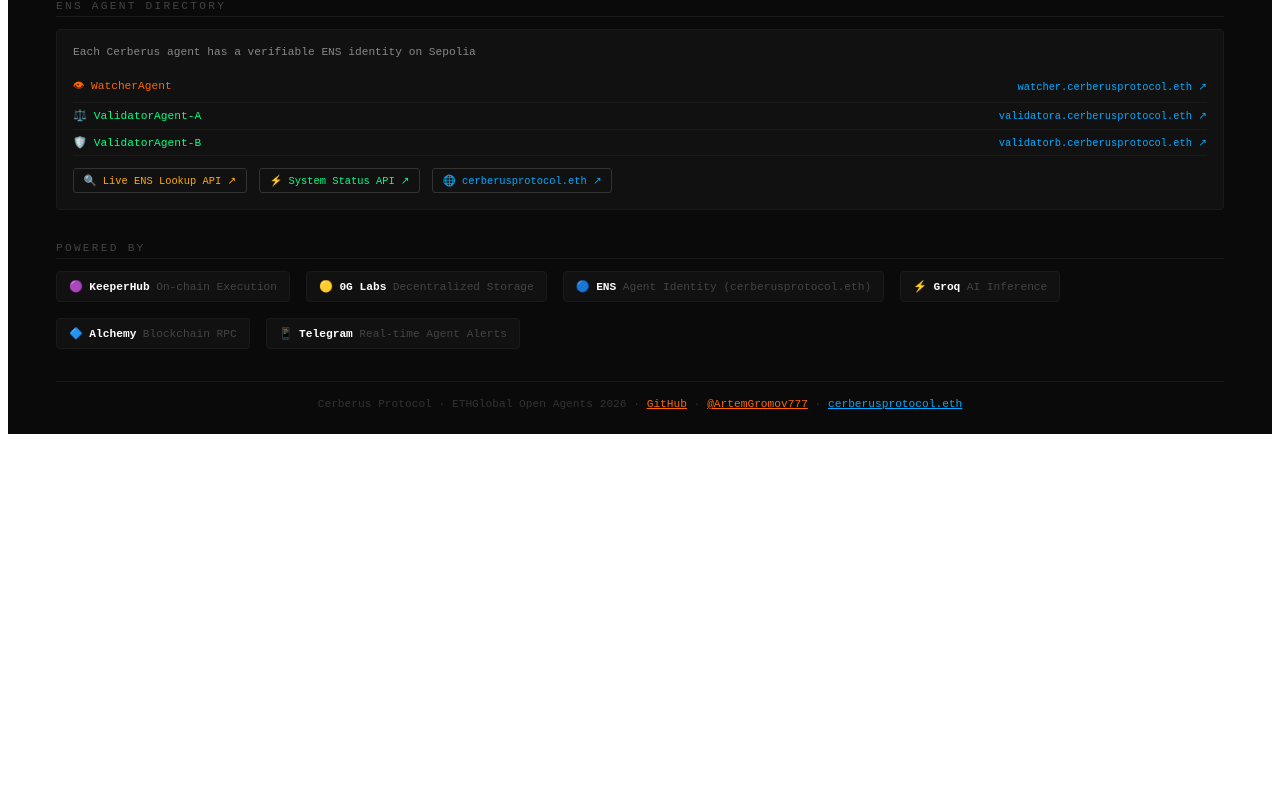
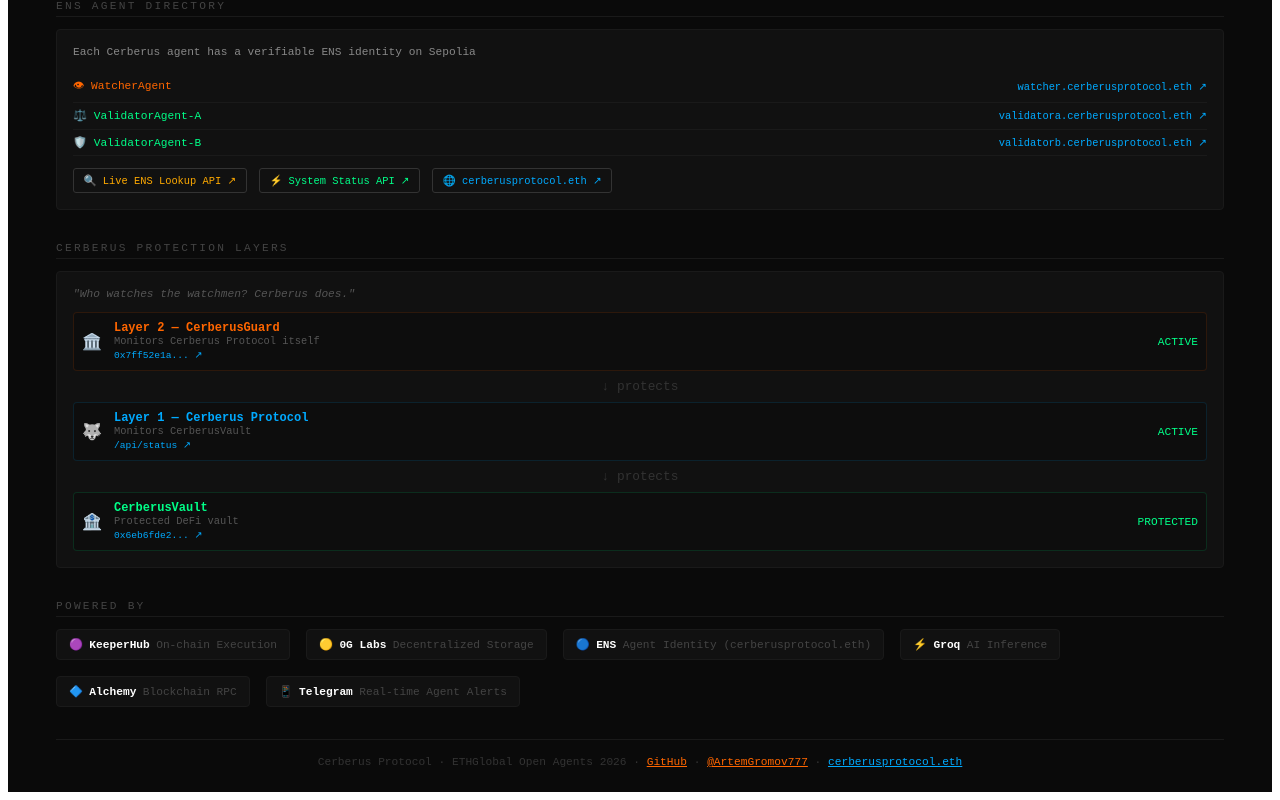
Before and after one commit to Artem1981777/cerberus-protocol, a React (Vite) app: page / in a window 1280 px wide. Shown: the part 1380-2180 px from the top of the page. Before the commit the page ends 1822 px from the top, so only its background shows below. Built offline with nearby package versions, Linux system fonts and the light colour scheme.

Commit message:
feat: protection layers UI — CerberusGuard → Cerberus → CerberusVault

```diff
--- a/src/App.tsx
+++ b/src/App.tsx
@@ -473,6 +473,56 @@
         </div>
       </div>
 
+      {/* Protection Layers */}
+      <div style={s.section}>
+        <div style={s.label}>CERBERUS PROTECTION LAYERS</div>
+        <div style={{background:'#111', border:'1px solid #1a1a1a', borderRadius:'4px', padding:'1rem'}}>
+          <div style={{fontSize:'0.7rem', color:'#555', marginBottom:'0.75rem', fontStyle:'italic'}}>
+            "Who watches the watchmen? Cerberus does."
+          </div>
+          <div style={{display:'flex', flexDirection:'column' as const, gap:'0.5rem'}}>
+            <div style={{display:'flex', alignItems:'center', gap:'0.75rem', padding:'0.5rem', background:'#0d0d0d', borderRadius:'4px', border:'1px solid #ff660022'}}>
+              <span style={{fontSize:'1rem'}}>🏛️</span>
+              <div style={{flex:1}}>
+                <div style={{fontSize:'0.75rem', color:'#ff6600', fontWeight:700}}>Layer 2 — CerberusGuard</div>
+                <div style={{fontSize:'0.65rem', color:'#555'}}>Monitors Cerberus Protocol itself</div>
+                <a href="https://sepolia.etherscan.io/address/0x7ff52e1adb963e226dc11e1be0c1346019da75c4" target="_blank" rel="noopener noreferrer"
+                  style={{fontSize:'0.6rem', color:'#00aaff', textDecoration:'none'}}>
+                  0x7ff52e1a... ↗
+                </a>
+              </div>
+              <span style={{fontSize:'0.7rem', color:'#00ff88'}}>ACTIVE</span>
+            </div>
+            <div style={{display:'flex', justifyContent:'center', color:'#333', fontSize:'0.8rem'}}>↓ protects</div>
+            <div style={{display:'flex', alignItems:'center', gap:'0.75rem', padding:'0.5rem', background:'#0d0d0d', borderRadius:'4px', border:'1px solid #00aaff22'}}>
+              <span style={{fontSize:'1rem'}}>🐺</span>
+              <div style={{flex:1}}>
+                <div style={{fontSize:'0.75rem', color:'#00aaff', fontWeight:700}}>Layer 1 — Cerberus Protocol</div>
+                <div style={{fontSize:'0.65rem', color:'#555'}}>Monitors CerberusVault</div>
+                <a href="https://cerberus-protocol.vercel.app/api/status" target="_blank" rel="noopener noreferrer"
+                  style={{fontSize:'0.6rem', color:'#00aaff', textDecoration:'none'}}>
+                  /api/status ↗
+                </a>
+              </div>
+              <span style={{fontSize:'0.7rem', color:'#00ff88'}}>ACTIVE</span>
+            </div>
+            <div style={{display:'flex', justifyContent:'center', color:'#333', fontSize:'0.8rem'}}>↓ protects</div>
+            <div style={{display:'flex', alignItems:'center', gap:'0.75rem', padding:'0.5rem', background:'#0d0d0d', borderRadius:'4px', border:'1px solid #00ff8822'}}>
+              <span style={{fontSize:'1rem'}}>🏦</span>
+              <div style={{flex:1}}>
+                <div style={{fontSize:'0.75rem', color:'#00ff88', fontWeight:700}}>CerberusVault</div>
+                <div style={{fontSize:'0.65rem', color:'#555'}}>Protected DeFi vault</div>
+                <a href="https://sepolia.etherscan.io/address/0x6eb6fde2d2462b0afa9f169372677fd69955bad8" target="_blank" rel="noopener noreferrer"
+                  style={{fontSize:'0.6rem', color:'#00aaff', textDecoration:'none'}}>
+                  0x6eb6fde2... ↗
+                </a>
+              </div>
+              <span style={{fontSize:'0.7rem', color:'#00ff88'}}>PROTECTED</span>
+            </div>
+          </div>
+        </div>
+      </div>
+
       {/* Partner badges */}
       <div style={s.section}>
         <div style={s.label}>POWERED BY</div>
```
